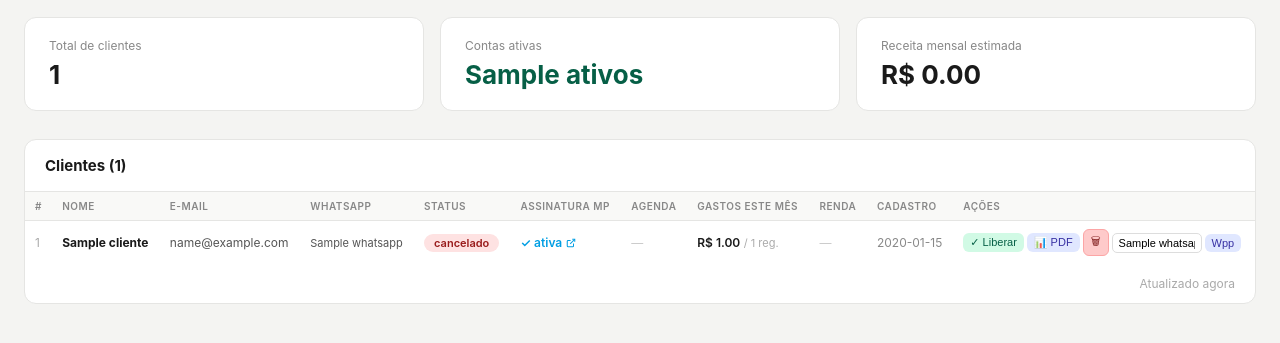
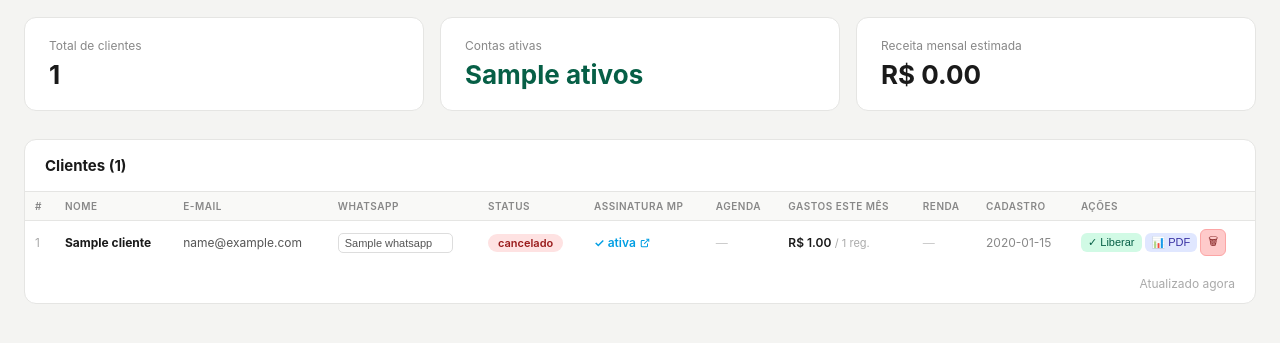
Before and after one commit to eduardolorenzi5-dotcom/Saas, a Flask app: template templates/admin.html in a window 1280 px wide. Shown: the part 227-570 px from the top of the page. Run offline with Flask 3, Linux system fonts and the light colour scheme; the template is opened without the code that fills it: most values are stand-ins (such as "Sample title", 1, 10 or a date in 2020).

Commit message:
fix: move edição de WhatsApp para a própria célula da tabela admin
Remove formulário inline da coluna Ações (que transbordava a tabela).
Agora o campo WhatsApp é editável diretamente na célula — clica,
edita e pressiona Enter ou clica fora para salvar.

Co-Authored-By: Claude Sonnet 4.6 <noreply@anthropic.com>

```diff
--- a/templates/admin.html
+++ b/templates/admin.html
@@ -129,7 +129,15 @@
           <td style="color:#aaa;">{{ c.id }}</td>
           <td><strong>{{ c.nome }}</strong></td>
           <td><span class="email-cell" style="color:#555;" title="{{ c.email }}">{{ c.email }}</span></td>
-          <td><span class="wpp-cell" style="color:#555;">{{ c.whatsapp or '—' }}</span></td>
+          <td>
+            <form method="POST" action="/admin/atualizar_whatsapp/{{ c.id }}" class="wpp-inline">
+              <input type="text" name="whatsapp" value="{{ c.whatsapp or '' }}" placeholder="55619..."
+                     style="border:1px solid #ddd;border-radius:5px;padding:3px 6px;font-size:11px;width:115px;color:#555;"
+                     title="Editar WhatsApp — pressione Enter para salvar"
+                     onblur="if(this.value !== '{{ c.whatsapp or '' }}') this.form.submit();"
+                     onkeydown="if(event.key==='Enter'){event.preventDefault();this.form.submit();}"/>
+            </form>
+          </td>
           <td>
             <span class="badge {% if c.status == 'ativo' %}badge-ativo{% elif c.status == 'cancelado' %}badge-cancelado{% else %}badge-pendente{% endif %}">
               {{ c.status }}
@@ -187,10 +195,6 @@
                     onsubmit="return confirm('Deletar {{ c.nome }}? Todos os dados serão removidos.');">
                 <button class="action-btn btn-deletar">🗑</button>
               </form>
-              <form method="POST" action="/admin/atualizar_whatsapp/{{ c.id }}" class="wpp-inline">
-                <input type="text" name="whatsapp" placeholder="55619..." value="{{ c.whatsapp or '' }}"/>
-                <button class="action-btn" style="background:#e0e7ff;color:#3730a3;">Wpp</button>
-              </form>
             </div>
           </td>
         </tr>
```
